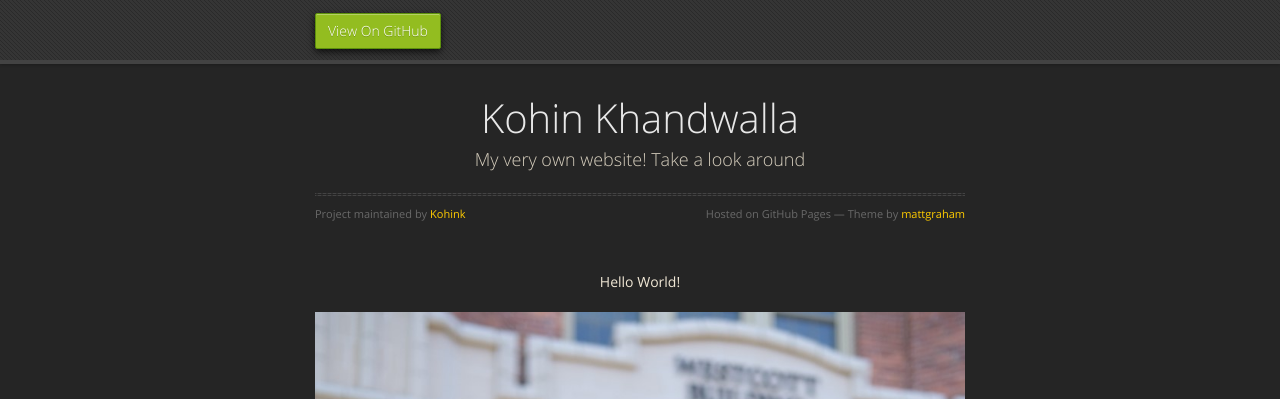
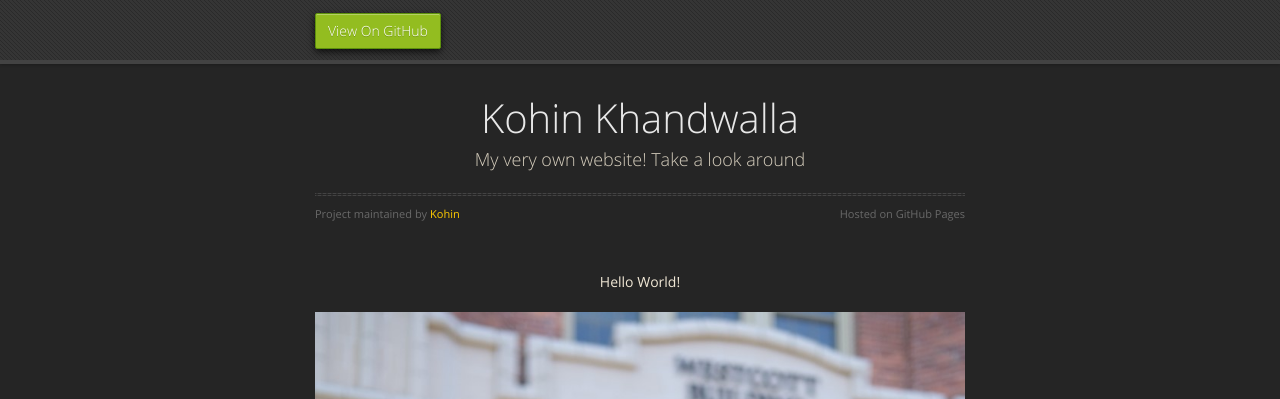
Before and after one commit to Kohink/Kohink.github.io, a Jekyll site: the page built from index.md, in a window 1280 px wide and 900 px high. Shown: the top 399 px of the window. Built offline with Jekyll 4.4.1, drawn with Linux system fonts in a browser that asks for light colours.

Commit message:
fixed powered by link

```diff
--- a/_layouts/default.html
+++ b/_layouts/default.html
@@ -26,8 +26,8 @@
           <h1>{{ site.title | default: site.github.repository_name }}</h1>
           <p>{{ site.description | default: site.github.project_tagline }}</p>
           <hr>
-          <span class="credits left">Project maintained by <a href="{{ site.github.owner_url }}">{{ site.github.owner_name }}</a></span>
-          <span class="credits right">Hosted on GitHub Pages &mdash; Theme by <a href="https://twitter.com/michigangraham">mattgraham</a></span>
+          <span class="credits left">Project maintained by <a href="https://github.com/Kohink/Kohink.github.io">Kohin</a></span>
+          <span class="credits right">Hosted on GitHub Pages</span>
         </div>
 
         {{ content }}
```
Also changed, not shown: assets/css/style.scss (line endings or trailing spaces).
